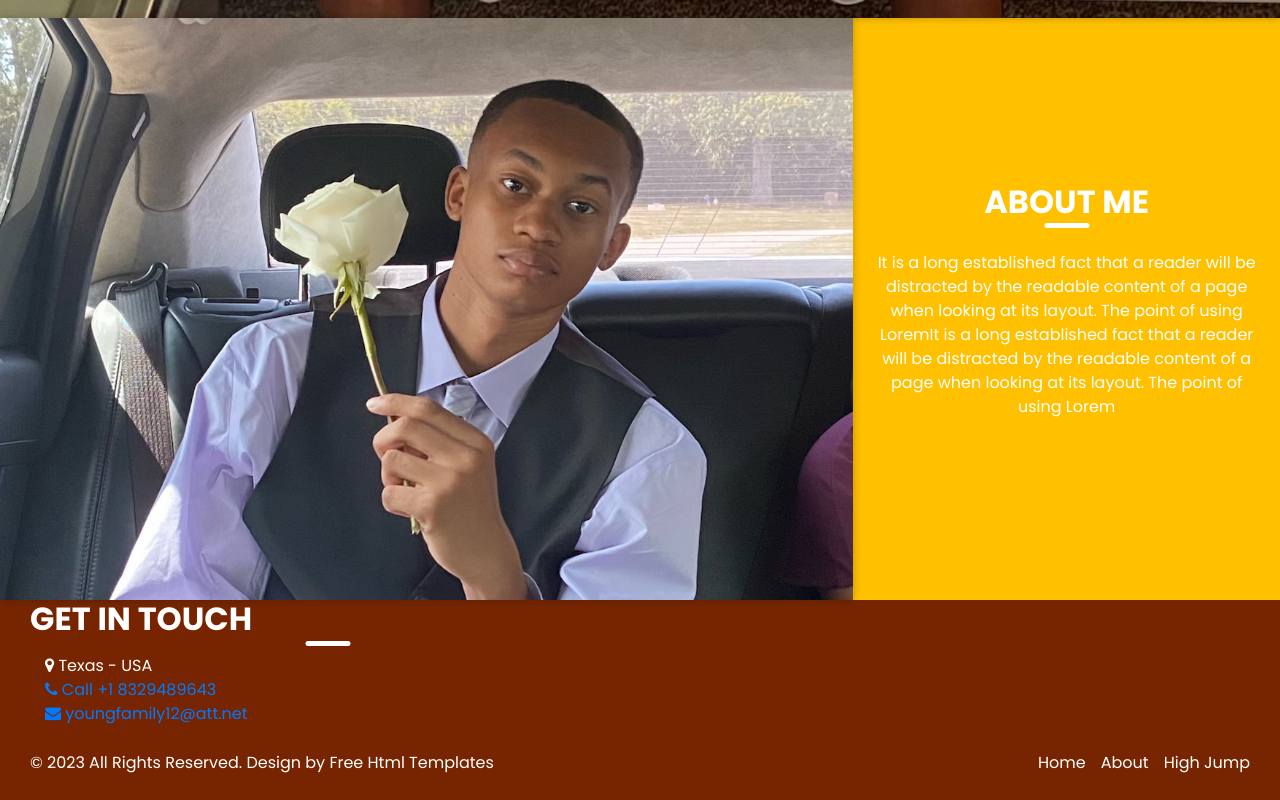
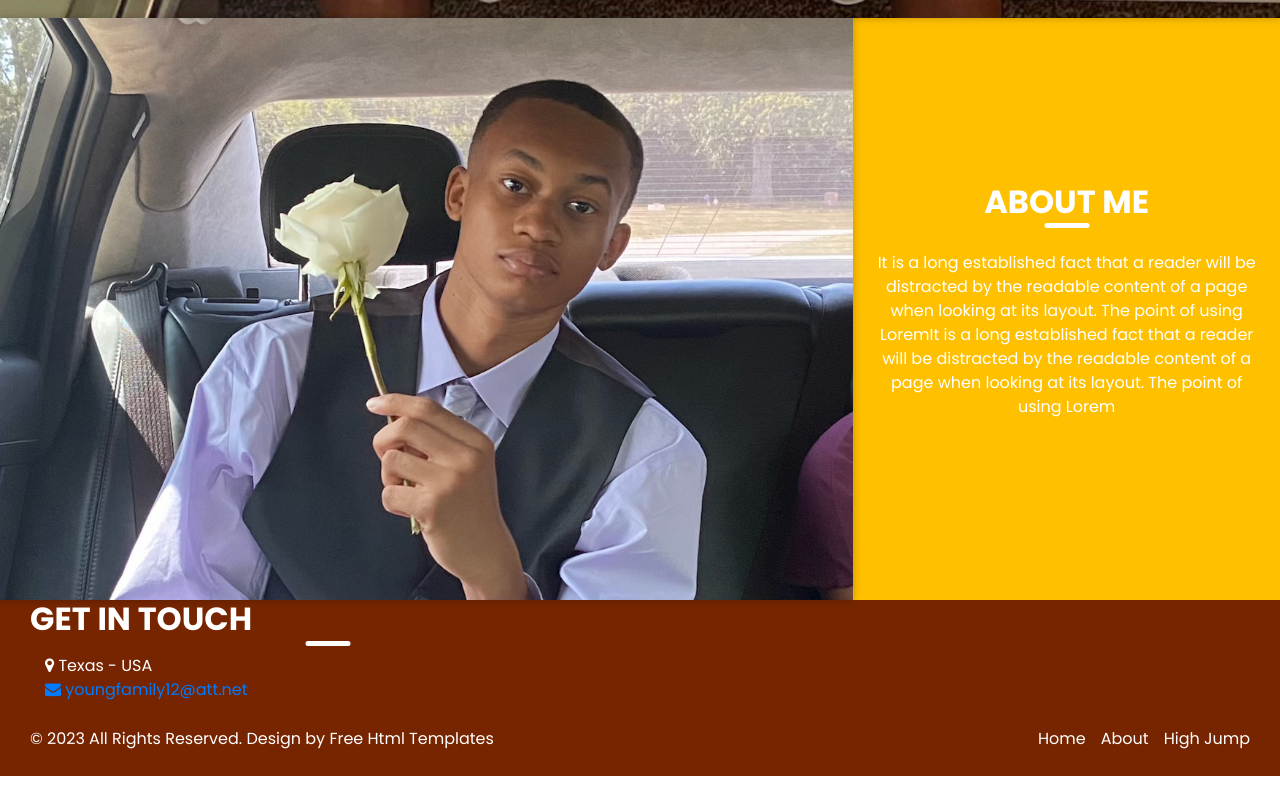
Before and after one commit to LaShell-Young/DarrylYoungPortfolio, a plain HTML site: page about.html in a window 1280 px wide. Shown: the part 859-1659 px from the top of the page. After the commit the page ends 1635 px from the top, so only its background shows below. Drawn offline with nearby package versions, Linux system fonts and the light colour scheme.

Commit message:
remove unneeded code

```diff
--- a/about.html
+++ b/about.html
@@ -67,7 +67,6 @@
           <a class="navbar-brand" href="index.html">
             <span> Darryl Young Jr</span>
           </a>
-          <a href="tel:+ 8329489643" class="call_btn"> Call Us Now </a>
         </nav>
       </header>
       <!-- end header section -->
@@ -120,12 +119,6 @@
                     <span> Texas - USA </span>
                   </div>
                   <div>
-                    <a href="tel:+ 8329489643">
-                      <i class="fa fa-phone" aria-hidden="true"></i>
-                      <span> Call +1 8329489643 </span>
-                    </a>
-                  </div>
-                  <div>
                     <a href="mailto:youngfamily12@att.net">
                       <i class="fa fa-envelope" aria-hidden="true"></i>
                       <span> youngfamily12@att.net </span>
```
Also changed, not shown: index.html (+0 -7 lines), portfolio.html (+0 -7 lines), 1 other file.
